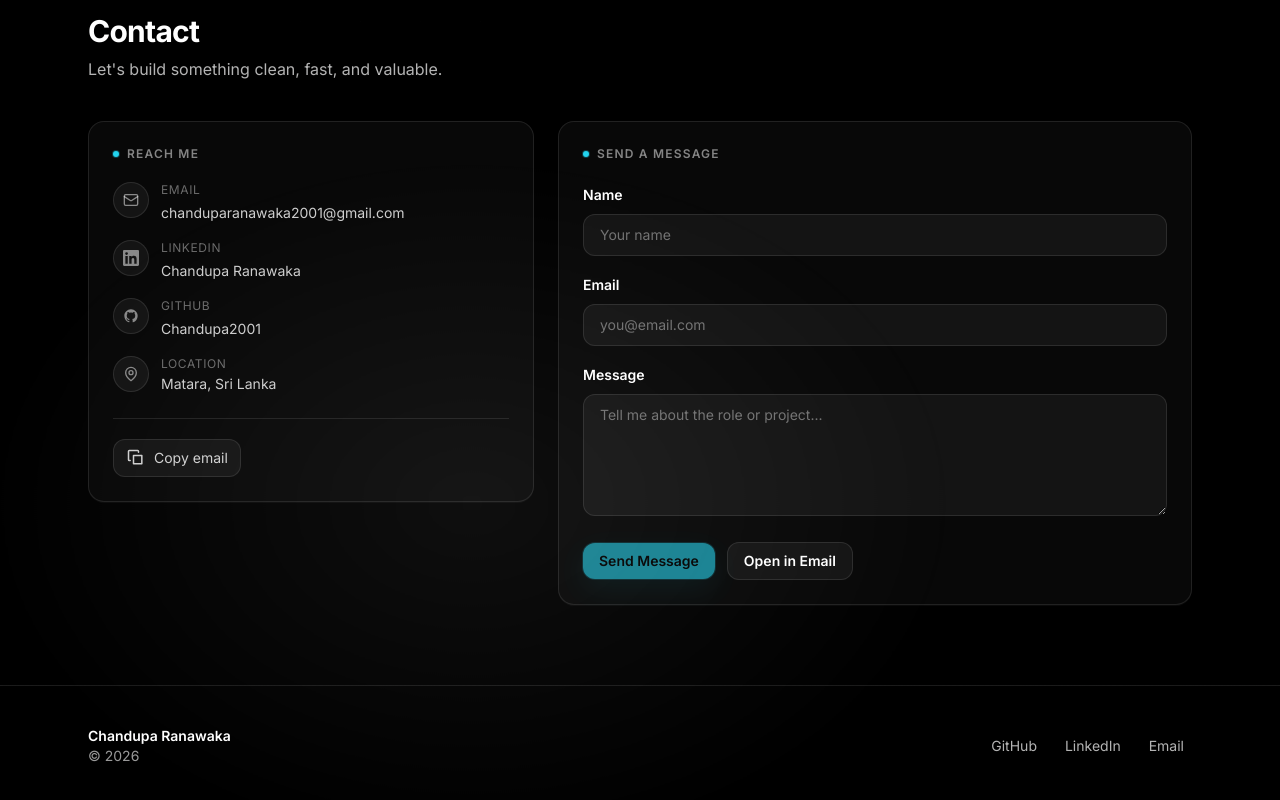
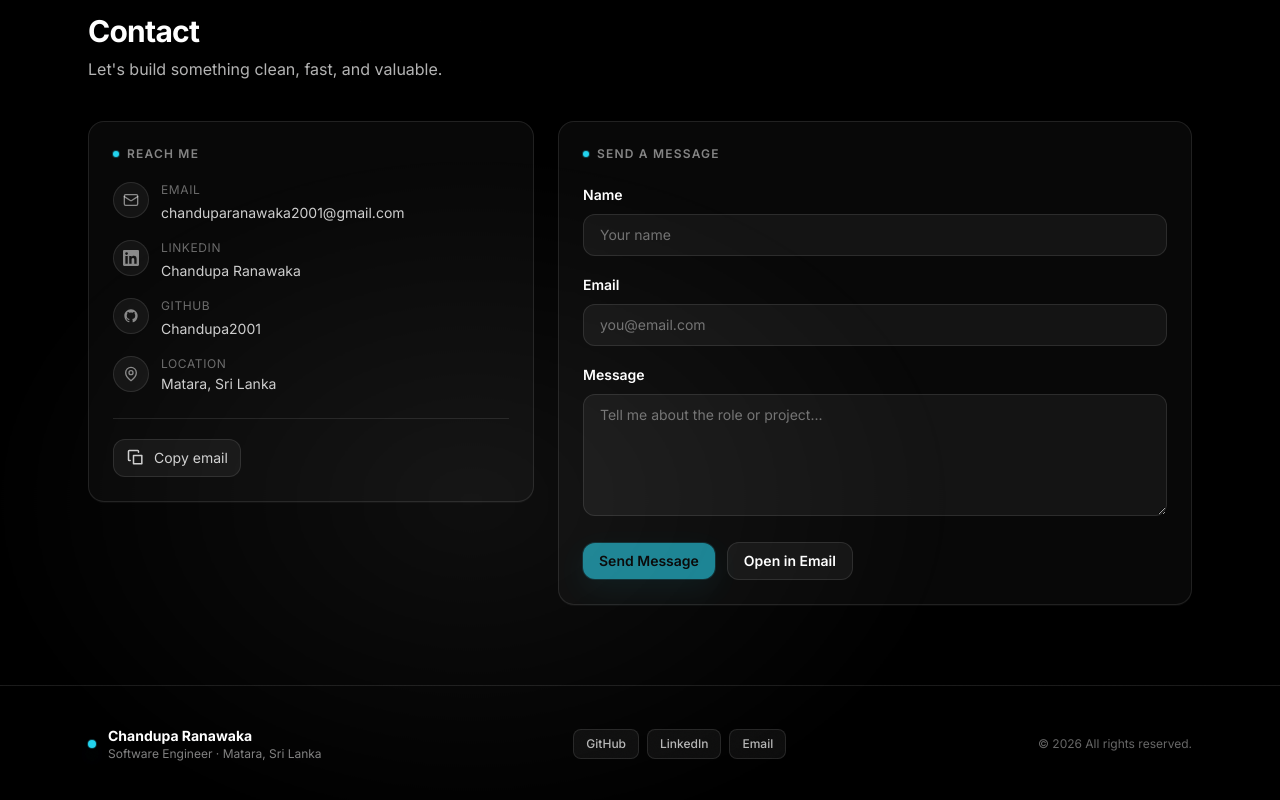
Before and after one commit to Chandupa2001/portfolio-new, a React (Vite) app: page / in a window 1280 px wide. Shown: the part 3819-4619 px from the top of the page. Built offline with nearby package versions, Linux system fonts and the light colour scheme.

Commit message:
Edited footer and added tab icon

```diff
--- a/index.html
+++ b/index.html
@@ -2,6 +2,7 @@
 <html lang="en">
   <head>
     <meta charset="UTF-8" />
+    <link rel="icon" type="image/svg+xml" href="/icon.png" />
     <meta name="viewport" content="width=device-width, initial-scale=1.0" />
     <meta
       name="description"
--- a/src/components/Footer.jsx
+++ b/src/components/Footer.jsx
@@ -3,30 +3,44 @@ import { socials, profile } from "../data/socials.js";
 
 export function Footer() {
   return (
-    <footer className="border-t border-white/10 py-10">
+    <footer className="border-t border-black/10 dark:border-white/10 py-10">
       <div className="mx-auto max-w-6xl px-4 sm:px-6">
         <div className="flex flex-col sm:flex-row items-start sm:items-center justify-between gap-6">
-          <div>
-            <p className="text-sm font-semibold">{profile.name}</p>
-            <p className="text-sm text-white/60">
-              © {new Date().getFullYear()}
-            </p>
+
+          {/* Left — name + tagline */}
+          <div className="flex items-center gap-3">
+            <span className="h-2 w-2 rounded-full bg-accent shadow-glow" />
+            <div>
+              <p className="text-sm font-bold text-black dark:text-white">{profile.name}</p>
+              <p className="text-xs text-black/50 dark:text-white/50">
+                Software Engineer · {profile.location}
+              </p>
+            </div>
           </div>
-          <div className="flex flex-wrap gap-3">
+
+          {/* Center — social links */}
+          <div className="flex flex-wrap gap-2">
             {socials.map((s) => (
               <a
                 key={s.label}
                 href={s.href}
                 target="_blank"
                 rel="noreferrer"
-                className="text-sm text-white/70 hover:text-white transition focus-visible:ring-2 focus-visible:ring-accent/70 focus-visible:ring-offset-2 focus-visible:ring-offset-black rounded-lg px-2 py-1"
                 aria-label={s.label}
+                className="rounded-lg border border-black/10 dark:border-white/10 bg-black/5 dark:bg-white/5 px-3 py-1.5 text-xs font-medium text-black/70 dark:text-white/70 hover:text-black dark:hover:text-white hover:border-black/20 dark:hover:border-white/20 hover:bg-black/10 dark:hover:bg-white/10 transition"
               >
                 {s.label}
               </a>
             ))}
           </div>
+
+          {/* Right — copyright */}
+          <p className="text-xs text-black/40 dark:text-white/40">
+            © {new Date().getFullYear()} All rights reserved.
+          </p>
+
         </div>
+
       </div>
     </footer>
   );
```
Also changed, not shown: public/icon.png (added).
